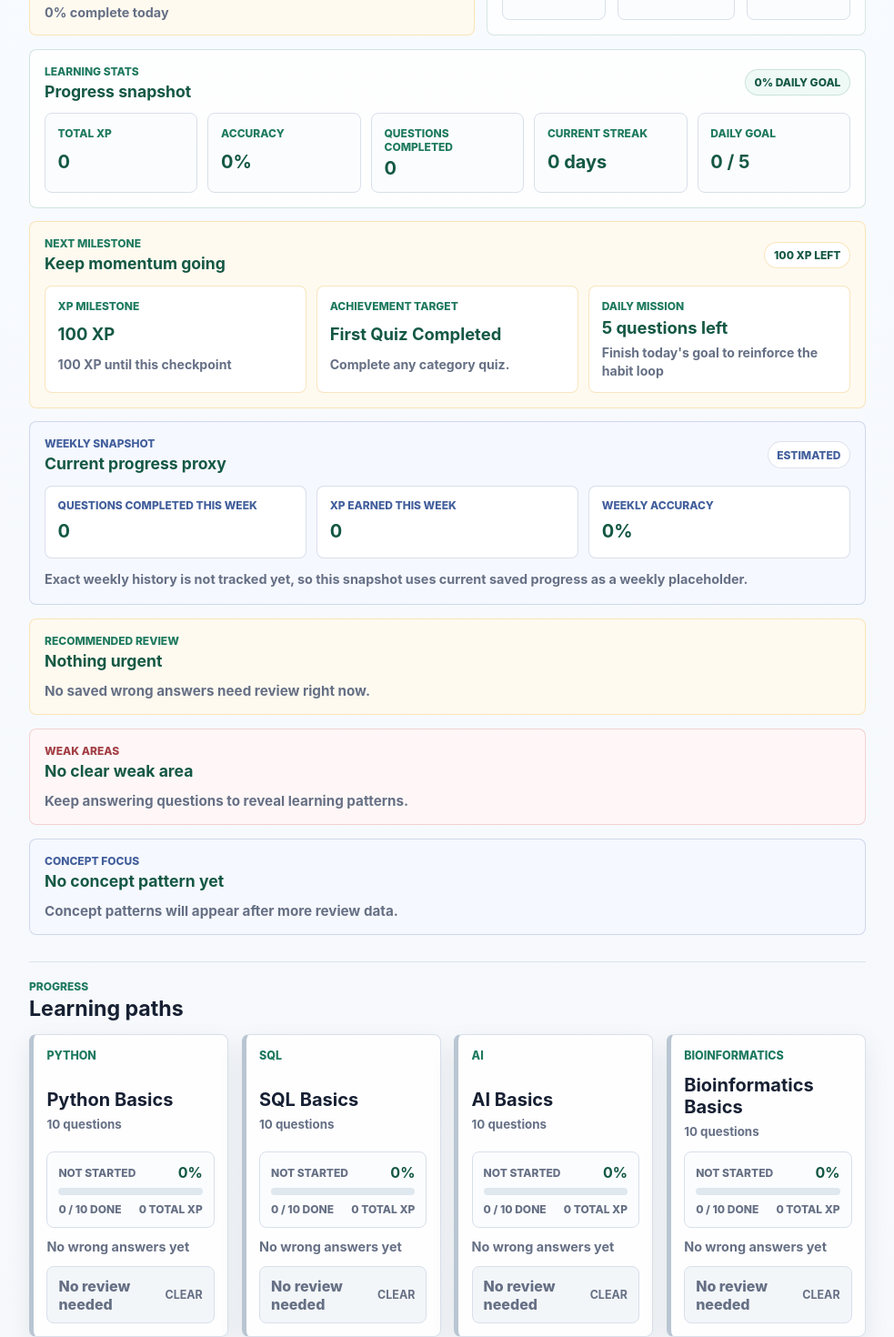
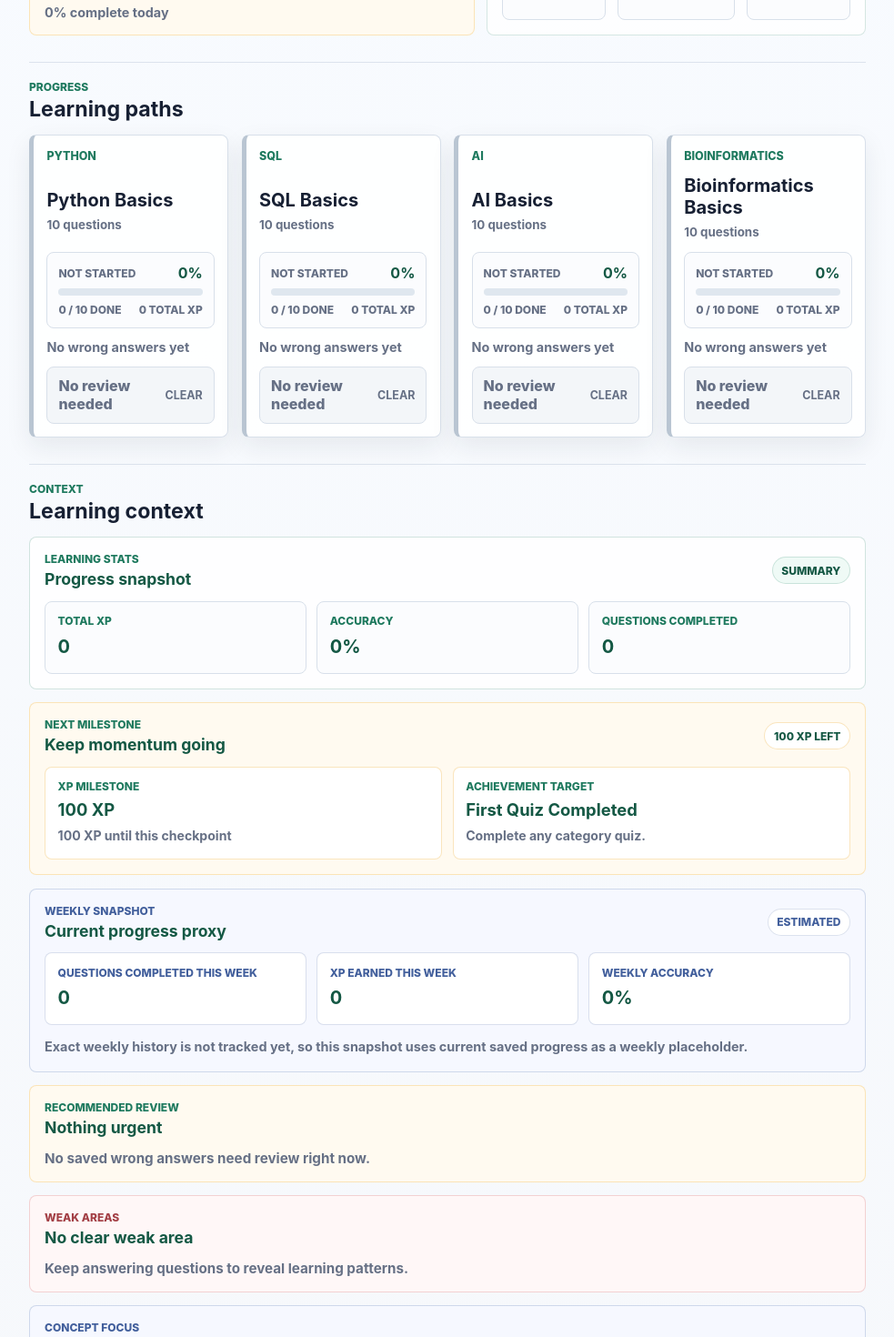
Before and after one commit to ceohwj/code-lingo-ai, a Next.js app: page / in a window 1280 px wide. Shown: the part 420-1890 px from the top of the page at 91% size, without its empty margins (148-1131 px from the left). Built offline with nearby package versions, Linux system fonts and the light colour scheme.

Commit message:
Simplify dashboard hierarchy and improve mobile UX

```diff
--- a/app/globals.css
+++ b/app/globals.css
@@ -336,7 +336,7 @@ h2 {
 
 .learning-stats-grid {
   display: grid;
-  grid-template-columns: repeat(5, minmax(0, 1fr));
+  grid-template-columns: repeat(3, minmax(0, 1fr));
   gap: 0.7rem;
 }
 
@@ -405,7 +405,7 @@ h2 {
 
 .next-milestone-grid {
   display: grid;
-  grid-template-columns: repeat(3, minmax(0, 1fr));
+  grid-template-columns: repeat(2, minmax(0, 1fr));
   gap: 0.7rem;
 }
 
@@ -1513,9 +1513,6 @@ h2 {
   .category-grid,
   .today-summary-grid,
   .streak-panel,
-  .learning-stats-grid,
-  .next-milestone-grid,
-  .weekly-snapshot-grid,
   .recommended-review-grid,
   .weak-area-grid,
   .concept-focus-grid,
@@ -1523,4 +1520,21 @@ h2 {
   .progress-summary-grid {
     grid-template-columns: 1fr;
   }
-}
+
+  .learning-stats-grid,
+  .next-milestone-grid {
+    grid-template-columns: repeat(2, minmax(0, 1fr));
+  }
+
+  .weekly-snapshot-grid {
+    grid-template-columns: repeat(3, minmax(0, 1fr));
+  }
+
+  .weekly-snapshot-item {
+    padding: 0.75rem;
+  }
+
+  .weekly-snapshot-item span {
+    font-size: 0.68rem;
+  }
+}
--- a/app/page.jsx
+++ b/app/page.jsx
@@ -96,14 +96,10 @@ export default function HomePage() {
 
     return {
       accuracyPercent,
-      currentStreak: streakState.currentStreak ?? 0,
-      dailyGoalCompleted: dailyGoalState.completedQuestionCount ?? 0,
-      dailyGoalProgressPercent: dailyGoalState.progressPercent ?? 0,
-      dailyGoalTarget: dailyGoalState.target ?? 5,
       questionsCompleted: completedQuestionCount,
       totalXp: totalXpFromCategories
     };
-  }, [categoryProgressByCategory, dailyGoalState, streakState, wrongAnswerCountsByCategory]);
+  }, [categoryProgressByCategory, wrongAnswerCountsByCategory]);
 
   const selectedQuiz = selectedCategoryId ? quizByCategoryId[selectedCategoryId] : null;
   const activeQuestions = useMemo(() => {
@@ -163,17 +159,14 @@ export default function HomePage() {
   const nextMilestone = useMemo(() => {
     const nextXpMilestone = getNextXpMilestone(learningStats.totalXp);
     const nextAchievement = achievements.find((achievement) => !achievement.isUnlocked);
-    const dailyGoalTarget = dailyGoalState.target ?? 5;
-    const dailyGoalCompleted = dailyGoalState.completedQuestionCount ?? 0;
 
     return {
-      dailyMissionRemaining: Math.max(dailyGoalTarget - dailyGoalCompleted, 0),
       nextAchievementDescription: nextAchievement?.description ?? "All current achievement targets are complete.",
       nextAchievementTitle: nextAchievement?.title ?? "All achievements unlocked",
       nextXpMilestone,
       xpUntilNextMilestone: Math.max(nextXpMilestone - learningStats.totalXp, 0)
     };
-  }, [achievements, dailyGoalState, learningStats]);
+  }, [achievements, learningStats]);
   const weeklySnapshot = useMemo(() => ({
     questionsCompleted: learningStats.questionsCompleted,
     snapshotNote: "Exact weekly history is not tracked yet, so this snapshot uses current saved progress as a weekly placeholder.",
--- a/components/CategorySelector.jsx
+++ b/components/CategorySelector.jsx
@@ -7,15 +7,10 @@ import { WeeklyLearningSnapshot } from "./WeeklyLearningSnapshot";
 export function CategorySelector({ achievements = [], categories, categoryProgressByCategory = {}, conceptFocusInsights = [], dailyGoal = {}, learningStats, nextMilestone, onReviewCategory, onSelectCategory, reviewRecommendations = [], streak = {}, weakAreaInsights = [], weeklySnapshot, wrongAnswerCountsByCategory = {} }) {
   const stats = learningStats ?? {
     accuracyPercent: 0,
-    currentStreak: 0,
-    dailyGoalCompleted: 0,
-    dailyGoalProgressPercent: 0,
-    dailyGoalTarget: 5,
     questionsCompleted: 0,
     totalXp: 0
   };
   const milestone = nextMilestone ?? {
-    dailyMissionRemaining: 0,
     nextAchievementDescription: "All current achievement targets are complete.",
     nextAchievementTitle: "All achievements unlocked",
     nextXpMilestone: 100,
@@ -83,19 +78,74 @@ export function CategorySelector({ achievements = [], categories, categoryProgre
               </div>
             </section>
           </div>
+        </section>
+
+        <section className="dashboard-section dashboard-section-secondary" aria-labelledby="learning-paths-heading">
+          <div className="dashboard-section-header">
+            <div>
+              <span>Progress</span>
+              <h2 id="learning-paths-heading">Learning paths</h2>
+            </div>
+          </div>
+          <div className="category-grid" aria-label="Quiz categories">
+            {categories.map((category) => {
+              const progress = categoryProgressByCategory[category.categoryId] ?? getEmptyCategoryProgress(category);
+              const wrongAnswerCount = wrongAnswerCountsByCategory[category.categoryId] ?? 0;
+              const wrongAnswerText = wrongAnswerCount === 0
+                ? "No wrong answers yet"
+                : wrongAnswerCount + " wrong " + (wrongAnswerCount === 1 ? "answer" : "answers") + " to review";
+
+              return (
+                <article className={"category-card category-progress-" + progress.status} key={category.categoryId}>
+                  <button className="category-card-main" type="button" onClick={() => onSelectCategory(category.categoryId)}>
+                    <span>{category.categoryLabel}</span>
+                    <strong>{category.title}</strong>
+                    <small>{category.questions.length} questions</small>
+                  </button>
+                  <div className="category-progress-summary" aria-label={category.categoryLabel + " progress"}>
+                    <div className="category-progress-topline">
+                      <span>{getCategoryProgressLabel(progress.status)}</span>
+                      <strong>{progress.completionPercentage}%</strong>
+                    </div>
+                    <div className="category-progress-track" aria-hidden="true">
+                      <div className="category-progress-fill" style={{ width: progress.completionPercentage + "%" }} />
+                    </div>
+                    <div className="category-progress-meta">
+                      <span>{progress.completedQuestionCount} / {progress.totalQuestions} done</span>
+                      <span>{progress.earnedXp} total XP</span>
+                    </div>
+                  </div>
+                  <p className="wrong-answer-count">{wrongAnswerText}</p>
+                  <button
+                    className="review-mode-button"
+                    type="button"
+                    disabled={wrongAnswerCount === 0}
+                    onClick={() => onReviewCategory(category.categoryId)}
+                  >
+                    {wrongAnswerCount === 0 ? "No review needed" : "Review Wrong Answers"}
+                    <small>{wrongAnswerCount === 0 ? "Clear" : wrongAnswerCount + " saved"}</small>
+                  </button>
+                </article>
+              );
+            })}
+          </div>
+        </section>
+
+        <section className="dashboard-section dashboard-section-secondary" aria-labelledby="learning-context-heading">
+          <div className="dashboard-section-header">
+            <div>
+              <span>Context</span>
+              <h2 id="learning-context-heading">Learning context</h2>
+            </div>
+          </div>
 
           <LearningStatsPanel
             accuracyPercent={stats.accuracyPercent}
-            currentStreak={stats.currentStreak}
-            dailyGoalCompleted={stats.dailyGoalCompleted}
-            dailyGoalProgressPercent={stats.dailyGoalProgressPercent}
-            dailyGoalTarget={stats.dailyGoalTarget}
             questionsCompleted={stats.questionsCompleted}
             totalXp={stats.totalXp}
           />
 
           <NextMilestonePanel
-            dailyMissionRemaining={milestone.dailyMissionRemaining}
             nextAchievementDescription={milestone.nextAchievementDescription}
             nextAchievementTitle={milestone.nextAchievementTitle}
             nextXpMilestone={milestone.nextXpMilestone}
@@ -183,57 +233,6 @@ export function CategorySelector({ achievements = [], categories, categoryProgre
           </section>
         </section>
 
-        <section className="dashboard-section dashboard-section-secondary" aria-labelledby="learning-paths-heading">
-          <div className="dashboard-section-header">
-            <div>
-              <span>Progress</span>
-              <h2 id="learning-paths-heading">Learning paths</h2>
-            </div>
-          </div>
-          <div className="category-grid" aria-label="Quiz categories">
-            {categories.map((category) => {
-              const progress = categoryProgressByCategory[category.categoryId] ?? getEmptyCategoryProgress(category);
-              const wrongAnswerCount = wrongAnswerCountsByCategory[category.categoryId] ?? 0;
-              const wrongAnswerText = wrongAnswerCount === 0
-                ? "No wrong answers yet"
-                : wrongAnswerCount + " wrong " + (wrongAnswerCount === 1 ? "answer" : "answers") + " to review";
-
-              return (
-                <article className={"category-card category-progress-" + progress.status} key={category.categoryId}>
-                  <button className="category-card-main" type="button" onClick={() => onSelectCategory(category.categoryId)}>
-                    <span>{category.categoryLabel}</span>
-                    <strong>{category.title}</strong>
-                    <small>{category.questions.length} questions</small>
-                  </button>
-                  <div className="category-progress-summary" aria-label={category.categoryLabel + " progress"}>
-                    <div className="category-progress-topline">
-                      <span>{getCategoryProgressLabel(progress.status)}</span>
-                      <strong>{progress.completionPercentage}%</strong>
-                    </div>
-                    <div className="category-progress-track" aria-hidden="true">
-                      <div className="category-progress-fill" style={{ width: progress.completionPercentage + "%" }} />
-                    </div>
-                    <div className="category-progress-meta">
-                      <span>{progress.completedQuestionCount} / {progress.totalQuestions} done</span>
-                      <span>{progress.earnedXp} total XP</span>
-                    </div>
-                  </div>
-                  <p className="wrong-answer-count">{wrongAnswerText}</p>
-                  <button
-                    className="review-mode-button"
-                    type="button"
-                    disabled={wrongAnswerCount === 0}
-                    onClick={() => onReviewCategory(category.categoryId)}
-                  >
-                    {wrongAnswerCount === 0 ? "No review needed" : "Review Wrong Answers"}
-                    <small>{wrongAnswerCount === 0 ? "Clear" : wrongAnswerCount + " saved"}</small>
-                  </button>
-                </article>
-              );
-            })}
-          </div>
-        </section>
-
         <section className="dashboard-section dashboard-section-secondary" aria-labelledby="achievement-heading">
           <div className="achievement-panel" aria-label="Achievement summary">
             <div className="achievement-panel-header">
--- a/components/LearningStatsPanel.jsx
+++ b/components/LearningStatsPanel.jsx
@@ -2,15 +2,9 @@
 
 export function LearningStatsPanel({
   accuracyPercent,
-  currentStreak,
-  dailyGoalCompleted,
-  dailyGoalProgressPercent,
-  dailyGoalTarget,
   questionsCompleted,
   totalXp
 }) {
-  const streakLabel = currentStreak === 1 ? "day" : "days";
-
   return (
     <section className="learning-stats-panel" aria-label="Learning statistics">
       <div className="learning-stats-header">
@@ -18,15 +12,13 @@ export function LearningStatsPanel({
           <span>Learning Stats</span>
           <strong>Progress snapshot</strong>
         </div>
-        <small>{dailyGoalProgressPercent}% daily goal</small>
+        <small>Summary</small>
       </div>
 
       <div className="learning-stats-grid">
         <LearningStatItem label="Total XP" value={totalXp} />
         <LearningStatItem label="Accuracy" value={accuracyPercent + "%"} />
         <LearningStatItem label="Questions Completed" value={questionsCompleted} />
-        <LearningStatItem label="Current Streak" value={currentStreak + " " + streakLabel} />
-        <LearningStatItem label="Daily Goal" value={dailyGoalCompleted + " / " + dailyGoalTarget} />
       </div>
     </section>
   );
--- a/components/NextMilestonePanel.jsx
+++ b/components/NextMilestonePanel.jsx
@@ -1,16 +1,11 @@
 "use client";
 
 export function NextMilestonePanel({
-  dailyMissionRemaining,
   nextAchievementDescription,
   nextAchievementTitle,
   nextXpMilestone,
   xpUntilNextMilestone
 }) {
-  const dailyMissionText = dailyMissionRemaining === 0
-    ? "Mission complete"
-    : dailyMissionRemaining + " " + (dailyMissionRemaining === 1 ? "question" : "questions") + " left";
-
   return (
     <section className="next-milestone-panel" aria-label="Next learning milestone">
       <div className="next-milestone-header">
@@ -32,11 +27,6 @@ export function NextMilestonePanel({
           value={nextAchievementTitle}
           detail={nextAchievementDescription}
         />
-        <MilestoneItem
-          label="Daily Mission"
-          value={dailyMissionText}
-          detail="Finish today's goal to reinforce the habit loop"
-        />
       </div>
     </section>
   );
```
Also changed, not shown: 2 other files (tests, documents, lock files or other folders).
